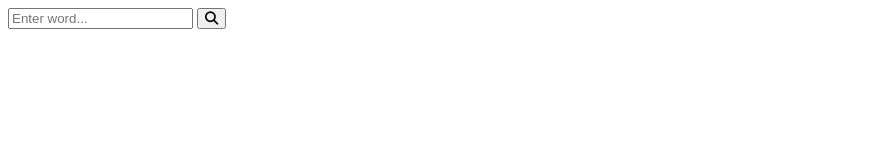
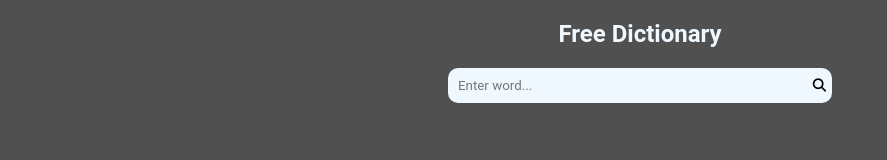
Before and after one commit to ramogi4960/Free-Dictionary, a plain HTML site: page index.html in a window 1280 px wide. Shown: the whole page, without its empty margins (0-887 px from the left). Drawn offline with Linux system fonts and the light colour scheme.

Commit message:
added styling to the input and search button in external CSS

```diff
--- a/index.html
+++ b/index.html
@@ -9,9 +9,10 @@
     </head>
     <body>
         <main id="main-container">
-            <!-- Section for inputand search button -->
+            <!-- Section for input and search button -->
             <section id="input-section">
-                <form action="">
+                <h2 style="text-align: center">Free Dictionary</h2>
+                <form action="" id="my-form">
                     <input type="text" id="input-value" placeholder="Enter word...">
                     <button type="submit" id="search-button"><i class="fa-solid fa-magnifying-glass"></i></button>
                 </form>
--- a/styles.css
+++ b/styles.css
@@ -1,3 +1,83 @@
+* {
+    box-sizing: border-box;
+}
+
+body {
+    margin: 0;
+}
+
+#main-container {
+    display: flex;
+    flex-direction: column;
+    justify-content: flex-start;
+    gap: 10%;
+    align-items: center;
+    background-color: rgb(80, 80, 80);
+    color: aliceblue;
+    height: 100vh;
+    width: 100%;
+    font-family: "Roboto", cursive;
+}
+
+@keyframes meaning-animation {
+    0% {
+        opacity: 0;
+    }
+    50% {
+        opacity: 0.5;
+    }
+    100% {
+        opacity: 1;
+    }
+}
+
 .meaning {
     border: 1px solid black;
+    animation-name: meaning-animation;
+    animation-duration: 1s;
+    animation-timing-function: ease-in-out;
+    animation-iteration-count: 1;
 }
+
+form {
+    display: grid;
+    grid-template-columns: 20fr 1fr;
+    width: 30vw;
+    min-width: 300px;
+}
+
+#input-value {
+    margin-right: 0px;
+    border: none;
+    height: 100%;
+    border-top-left-radius: 10px;
+    border-bottom-left-radius: 10px;
+    background-color: aliceblue;
+    padding: 10px;
+    transition: 0.5s;
+}
+
+#input-value::placeholder {
+    font-family: "Roboto";
+}
+
+#input-value:hover, #input-value:hover + button {
+    outline: none;
+    box-shadow: 0px 0px 5px white;
+}
+
+#input-value:focus, #input-value:focus + button {
+    outline: none;
+    box-shadow: 0px 0px 10px white;
+}
+
+#search-button {
+    margin-left: 0px;
+    border: none;
+    height: 100%;
+    border-top-right-radius: 10px;
+    border-bottom-right-radius: 10px;
+    background-color: aliceblue;
+    cursor: pointer;
+    transition: 0.5s;
+}
```
